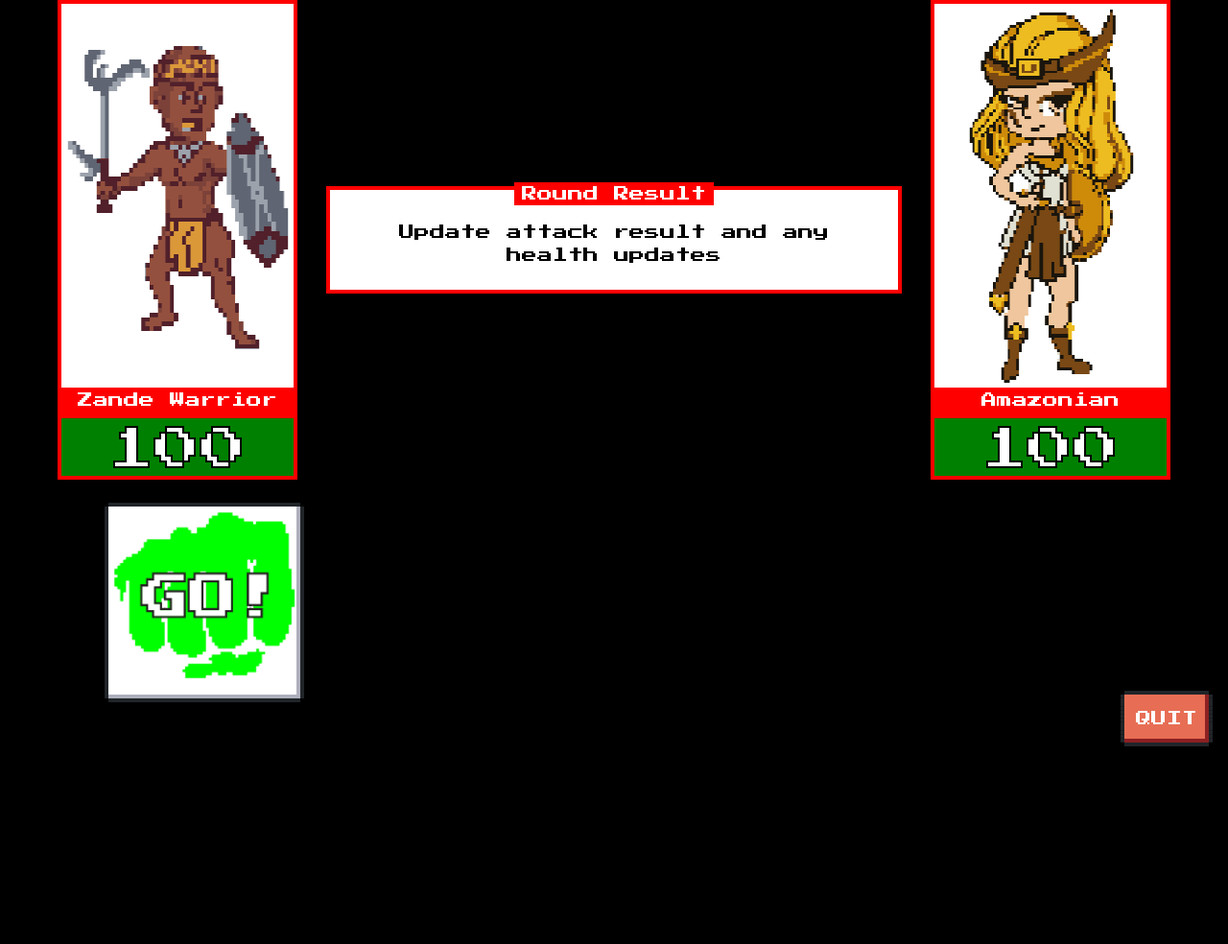
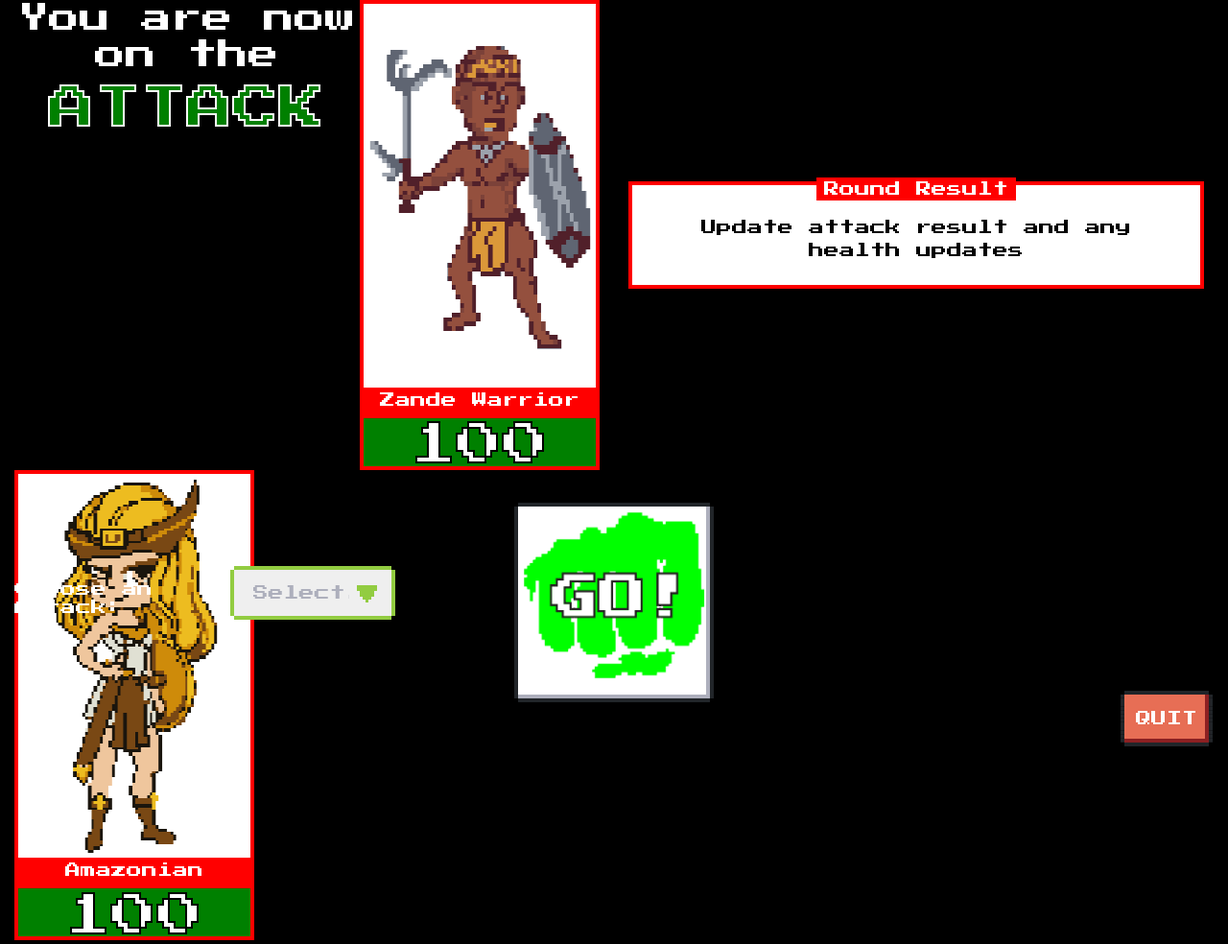
Before and after one commit to gholler76/combat_dojo, a Django app: page /fight in a window 1280 px wide. Shown: the part 120-1104 px from the top of the page at 96% size. Before the commit the page ends 898 px from the top, so only its background shows below. Run offline with Django 3.2, Linux system fonts and the light colour scheme; data comes from the database, SQL or seed files in the repository; both versions use the stored data as it was after the commit.

Commit message:
ver1.1 - added contextual fighter1 functionality for current action and dropdown for technique choice

```diff
--- a/combat_app/models.py
+++ b/combat_app/models.py
@@ -12,6 +12,31 @@ class FightManager (models.Manager):
         if ActiveFight.fight_round > 40:
             error['round_limit'] = "Fight is over"
             return error
+
+    def round_result(self, post_data):
+        this_fight = combat_models.ActiveFight.objects.get(id=1)
+        health = combat_models.FighterHealth.objects.all()
+        action = combat_models.FightAction.objects.get(id=1)
+        # manually assigned here but will be attribute-based depending on technique
+        defender = action.defender
+        attacker = action.attacker
+        attacker_val = 22
+        defender_val = 11
+        # roll determines if attacker or defender wins round
+        roll = random.randint(1, attacker_val+defender_val)
+        damage = 20
+        recovery = 5
+        defender_health = health.get(fighter=defender)
+        if roll <= attacker_val:
+            defender_health.health = max(
+                defender_health.health - damage, 0)
+            defender_health.save()
+        else:
+            defender_health.health = min(
+                defender_health.health + recovery, 100)
+            defender_health.save()
+            this_fight.fight_round = this_fight.fight_round + 1
+            this_fight.save()
 
 
 class Fighter(models.Model):
--- a/combat_app/static/css/style.css
+++ b/combat_app/static/css/style.css
@@ -182,7 +182,7 @@ img.card-img-top.select {
 }
 
 .tech {
-    width: 200px;
+    width: 50%;
 }
 
 label h2{
@@ -195,7 +195,7 @@ label.select {
 }
 
 .card.fight {
-    width: 250px;
+    min-width: 250px;
     }
 
 .card-img-top.fight {
@@ -236,3 +236,24 @@ h3.fight {
     padding: 0;
     margin: 0;
 }
+
+h1.action-text {
+    font-size: 2em;
+    color: white;
+    -webkit-text-stroke-color: none;
+    -webkit-text-stroke-width: 0;
+}
+
+h1.attack {
+    font-size: 3em;
+    color: green;
+    -webkit-text-stroke-color: white;
+    -webkit-text-stroke-width: 2px;
+}
+
+h1.defense {
+    font-size: 3em;
+    color: red;
+    -webkit-text-stroke-color: white;
+    -webkit-text-stroke-width: 2px;
+}
--- a/combat_app/templates/fight.html
+++ b/combat_app/templates/fight.html
@@ -24,6 +24,14 @@
 
     <div class="row action fight mr-0 p-0 justify-content-center">
         <div class="col d-flex justify-content-end">
+            <div class="text-wrap align-items-center">
+                <h1 class="action-text">You are now on the</h1>
+                {% if fight.fighter1.id == attacker %}
+                <h1 class="attack">ATTACK</h1>
+                {% else %}
+                <h1 class="defense">DEFENSE</h1>
+                {% endif %}
+            </div>
             <div class="card fight">
                 <img class="card-img-top fight" src="/static/img/{{ fight.fighter1_id }}L.png" alt="Card image cap">
                 <div class="card-header text-center pt-1">
@@ -56,11 +64,12 @@
     <div class="row update fight mt-4 justify-content-center p-0">
         <form action="/fight_advance" method="POST" class="form-inline w-100">
             {% csrf_token %}
-            <!-- <div class="col-4 d-flex">
+            {% if fight.fighter1.id == attacker %}
+            <div class="col-4 d-flex">
                 <label for="error_select">
-                    <h2>Choose an Attack</h2>:
+                    <h2>Choose an Attack: </h2>
                 </label>
-                <div class="nes-select is-error mb-4 tech">
+                <div class="nes-select is-success mb-4 tech">
                     <select required id="error_select" name="fighter1">
                         <option value="" disabled selected hidden>Select...</option>
                         <option value="1">Quick</option>
@@ -68,12 +77,15 @@
                         <option value="3">Strong</option>
                     </select>
                 </div>
-            </div> -->
+            </div>
             <div class="col-4 p-0 text-center">
                 <button src="/static/img/fist.png" type="submit" class="nes-btn go-btn"></button>
             </div>
-            <!-- <div class="col-4">
-                <label for="error_select">Choose a Defense:</label>
+            {% else %}
+            <div class="col-4 d-flex">
+                <label for="error_select">
+                    <h2>Choose a Defense: </h2>
+                </label>
                 <div class="nes-select is-error mb-4 tech">
                     <select required id="error_select" name="fighter2">
                         <option value="" disabled selected hidden>Select...</option>
@@ -82,7 +94,11 @@
                         <option value="3">Counter</option>
                     </select>
                 </div>
-            </div> -->
+            </div>
+            <div class="col-4 p-0 text-center">
+                <button src="/static/img/fist.png" type="submit" class="nes-btn go-btn"></button>
+            </div>
+            {% endif %}
         </form>
     </div>
 
--- a/combat_app/views.py
+++ b/combat_app/views.py
@@ -6,7 +6,7 @@ import math
 
 def home(request):
     context = {
-        'version': 1.0
+        'version': 1.1
     }
     return render(request, "home.html", context)
 
@@ -85,29 +85,9 @@ def fight(request):
 
 
 def fight_advance(request):
-    this_fight = combat_models.ActiveFight.objects.get(id=1)
-    health = combat_models.FighterHealth.objects.all()
-    action = combat_models.FightAction.objects.get(id=1)
-    print('***********defender', action.defender)
-    # manually assigned here but will be attribute-based depending on technique
-    defender = action.defender
-    attacker = action.attacker
-    attacker_val = 22
-    defender_val = 11
-    # roll determines if attacker or defender wins round
-    roll = random.randint(1, attacker_val+defender_val)
-    print('**************roll', roll)
-    damage = 20
-    recovery = 5
-    defender_health = health.get(fighter=defender)
-    if roll <= attacker_val:
-        defender_health.health = max(defender_health.health - damage, 0)
-        defender_health.save()
-    else:
-        defender_health.health = min(defender_health.health + recovery, 100)
-        defender_health.save()
-    this_fight.fight_round = this_fight.fight_round + 1
-    this_fight.save()
+    advance = combat_models.ActiveFight.objects.all()
+    advance.round_result()
+
     return redirect('/fight')
 
 
```
Also changed, not shown: combat_app/static/js/scripts.js (added, +70 -0 lines), combat_app/templates/select.html (+30 -4 lines), db.sqlite3.
